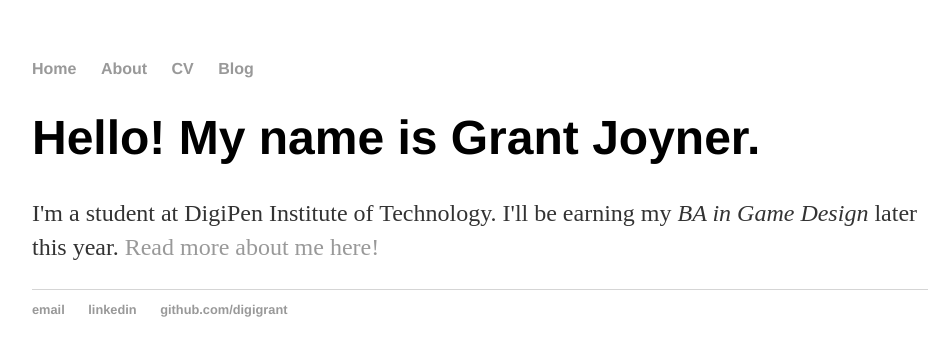
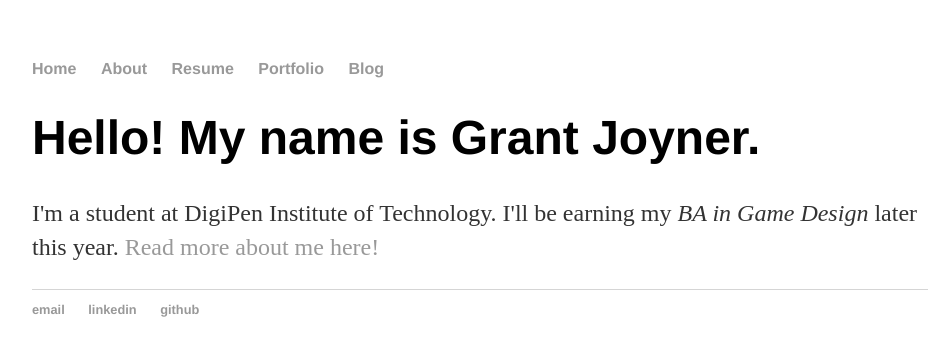
Before and after one commit to digigrant/digigrant.github.io, a Jekyll site: the page built from index.html, in a window 1280 px wide. Shown: the top 356 px of the page, without its empty margins (160-1108 px from the left). Built offline with Jekyll 4.4.1, drawn with Linux system fonts in a browser that asks for light colours.

Commit message:
Update default.html

```diff
--- a/_layouts/default.html
+++ b/_layouts/default.html
@@ -9,10 +9,11 @@
 	<body>
 		<nav>
     		<ul>
-        		<li><a href="/">Home</a></li>
-	        	<li><a href="/about">About</a></li>
-        		<li><a href="/cv">CV</a></li>
-        		<li><a href="/blog">Blog</a></li>
+        		<li><a href="/">		Home</a></li>
+	        	<li><a href="/about">		About</a></li>
+        		<li><a href="/resume">		Resume</a></li>
+			<li><a href="/portfolio">	Portfolio</a></li>
+        		<li><a href="/blog">		Blog</a></li>
     		</ul>
 		</nav>
 
@@ -26,7 +27,7 @@
     		<ul>
         		<li><a href="mailto:gejoyner@outlook.com">email</a></li>
 			<li><a href="https://www.linkedin.com/in/gejoyner/">linkedin</a></li>
-        		<li><a href="https://github.com/digigrant">github.com/digigrant</a></li>
+        		<li><a href="https://github.com/digigrant">github</a></li>
 		</ul>
 		</footer>
 
```
